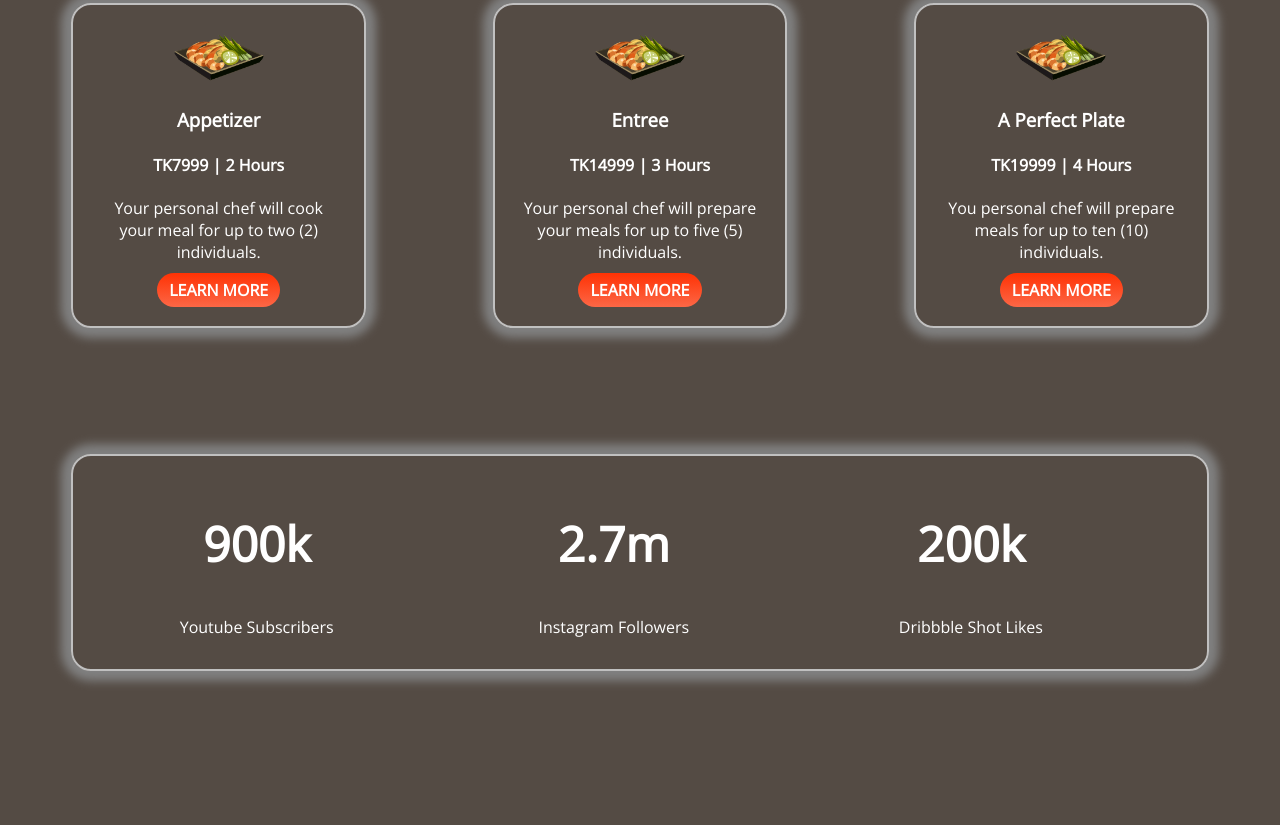
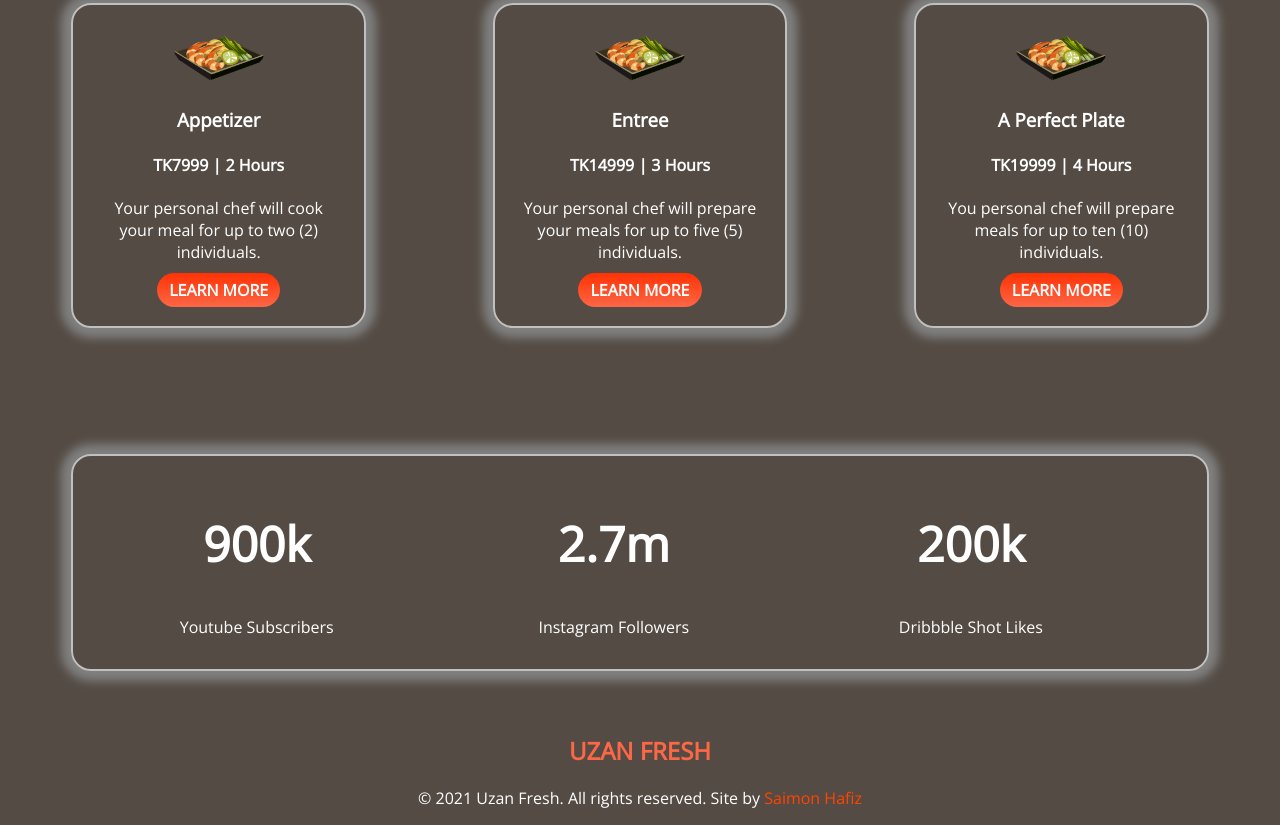
Before and after one commit to saimonhafiz/module-1.5, a plain HTML site: page index.html in a window 1280 px wide. Shown: the part 1368-2193 px from the top of the page. Before the commit the page ends 2102 px from the top, so only its background shows below. Drawn offline with nearby package versions, Linux system fonts and the light colour scheme.

Commit message:
footer added

```diff
--- a/index.html
+++ b/index.html
@@ -80,6 +80,11 @@
 
 
 		</section>
+		<footer>
+			<h2><span class="colorful">UZAN FRESH</span></h2>
+			<p>© 2021 Uzan Fresh. All rights reserved. Site by <a id="author" href="https://saimonhafiz.github.io/module-1.4/"
+				target="_blank">Saimon Hafiz</a></p>
+		</footer>
 
 	</body>
 </html>
--- a/styles.css
+++ b/styles.css
@@ -23,7 +23,7 @@ p {
 	width: 40%;
 	margin:10%
 }
-a {
+section a {
 	background-image: linear-gradient(#ff3204, #fc6746 );
 	padding: 2.5% 5%;
     text-decoration: none;
@@ -66,3 +66,10 @@ a {
 	padding: 5px;
 	width: 30%;
 }
+footer {
+	text-align: center;
+}
+#author {
+	text-decoration: none;
+	color: orangered;
+}
```
Also changed, not shown: img/icon-i.png (added), img/icon-m.png (added), img/icon-t.png (added), img/price-1.png (deleted), img/price-2.png (deleted).
